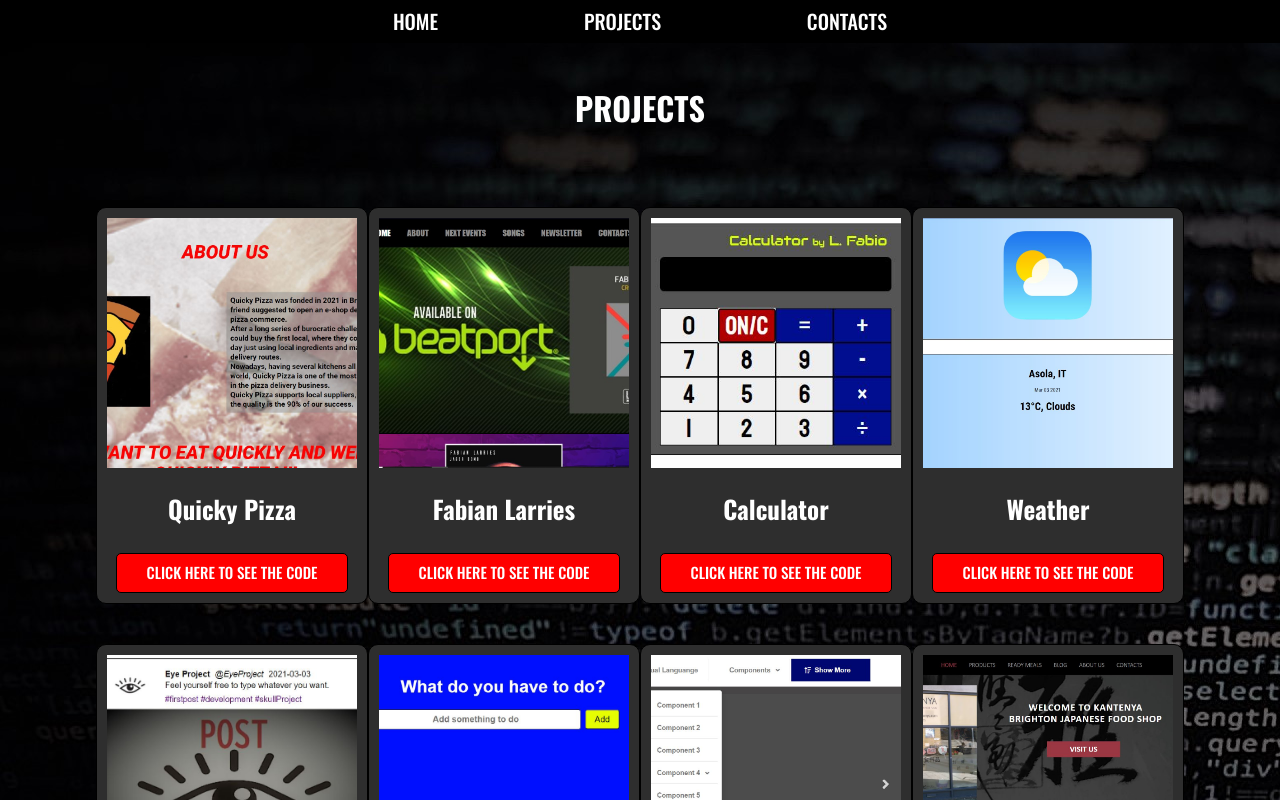
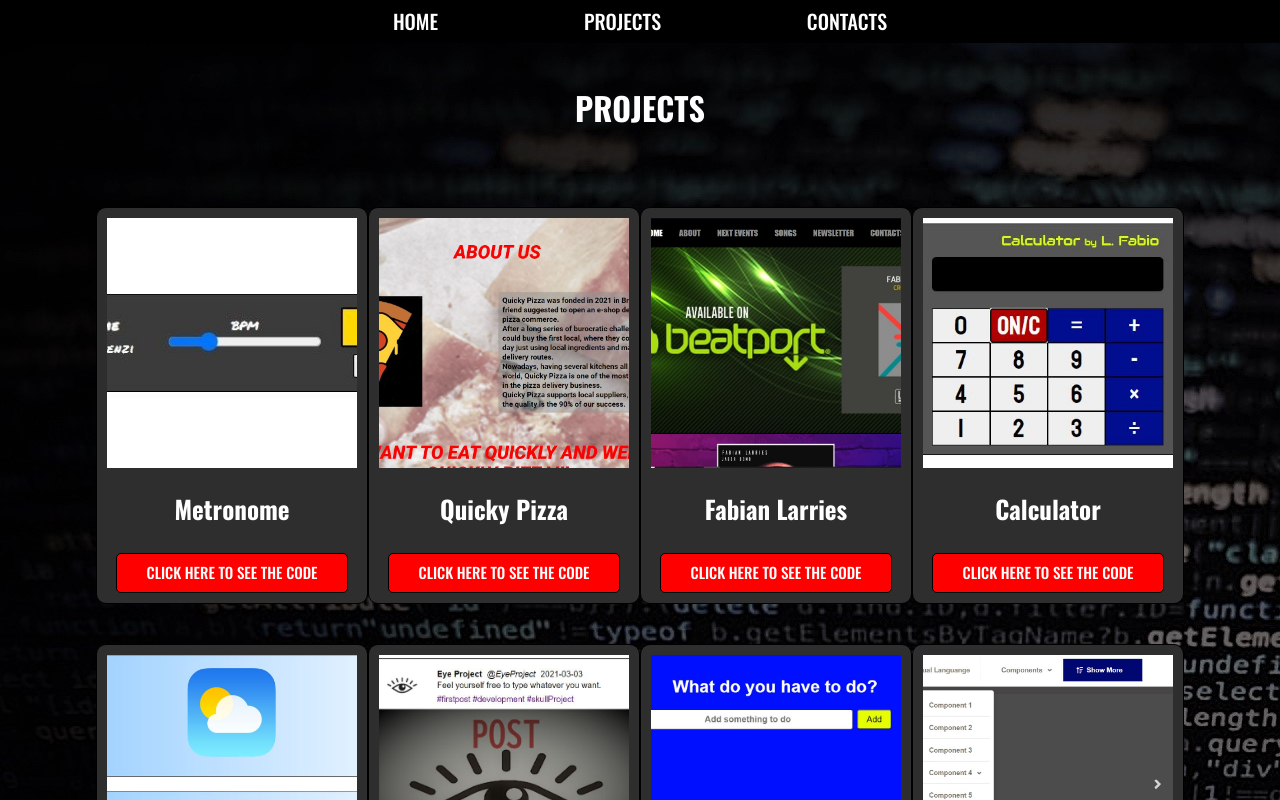
Before and after one commit to fabiolorenzi/portfolio, a React (Create React App) app: page /projects in a window 1280 px wide. Shown: the top 800 px of the page. Built offline with nearby package versions, Linux system fonts and the light colour scheme.

Commit message:
updating 12042021

```diff
--- a/src/components/Projects.jsx
+++ b/src/components/Projects.jsx
@@ -7,6 +7,12 @@ function Projects() {
         <div className="projectsPage">
             <h1>PROJECTS</h1>
             <div className="projects">
+                <SingleProject
+                    name="Metronome"
+                    image="metronome"
+                    conn="https://fabiolorenzi.github.io/metronome"
+                    code="https://github.com/fabiolorenzi/metronome"
+                />
                 <SingleProject
                     name="Quicky Pizza"
                     image="quicky_pizza"
--- a/src/style.css
+++ b/src/style.css
@@ -307,6 +307,10 @@ body {
     background-image: url("./img/quicky-pizza_image.JPG");
 }
 
+#metronome {
+    background-image: url("./img/metronome_image.jpg");
+}
+
 .nameProject {
     display: block !important;
     color: #ffffff;
```
Also changed, not shown: src/img/metronome_image.jpg (added).
